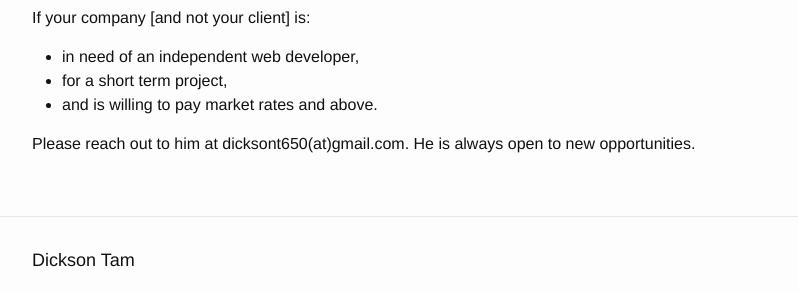
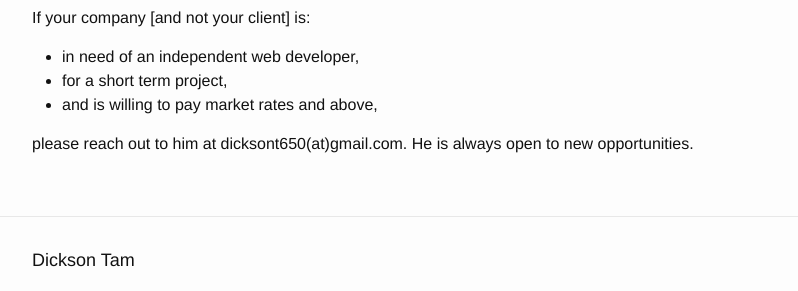
Before and after one commit to dicksont/dicksont.github.io, a Jekyll site: the page built from about.md, in a window 1280 px wide. Shown: the part 1439-1730 px from the top of the page, without its empty margins (238-1036 px from the left). Built offline with Jekyll 4.4.1, drawn with Linux system fonts in a browser that asks for light colours.

```diff
--- a/about.md
+++ b/about.md
@@ -43,6 +43,6 @@ If your company [and not your client] is:
 
 - in need of an independent web developer,
 - for a short term project,
-- and is willing to pay market rates and above.
+- and is willing to pay market rates and above,
 
-Please reach out to him at dicksont650(at)gmail.com. He is always open to new opportunities.
+please reach out to him at dicksont650(at)gmail.com. He is always open to new opportunities.
```
Also changed, not shown: _posts/2014-04-23-debugger.md (added, +24 -0 lines), _posts/2014-05-02-film.md (added, +18 -0 lines), _posts/2014-07-28-software.md (added, +16 -0 lines).
